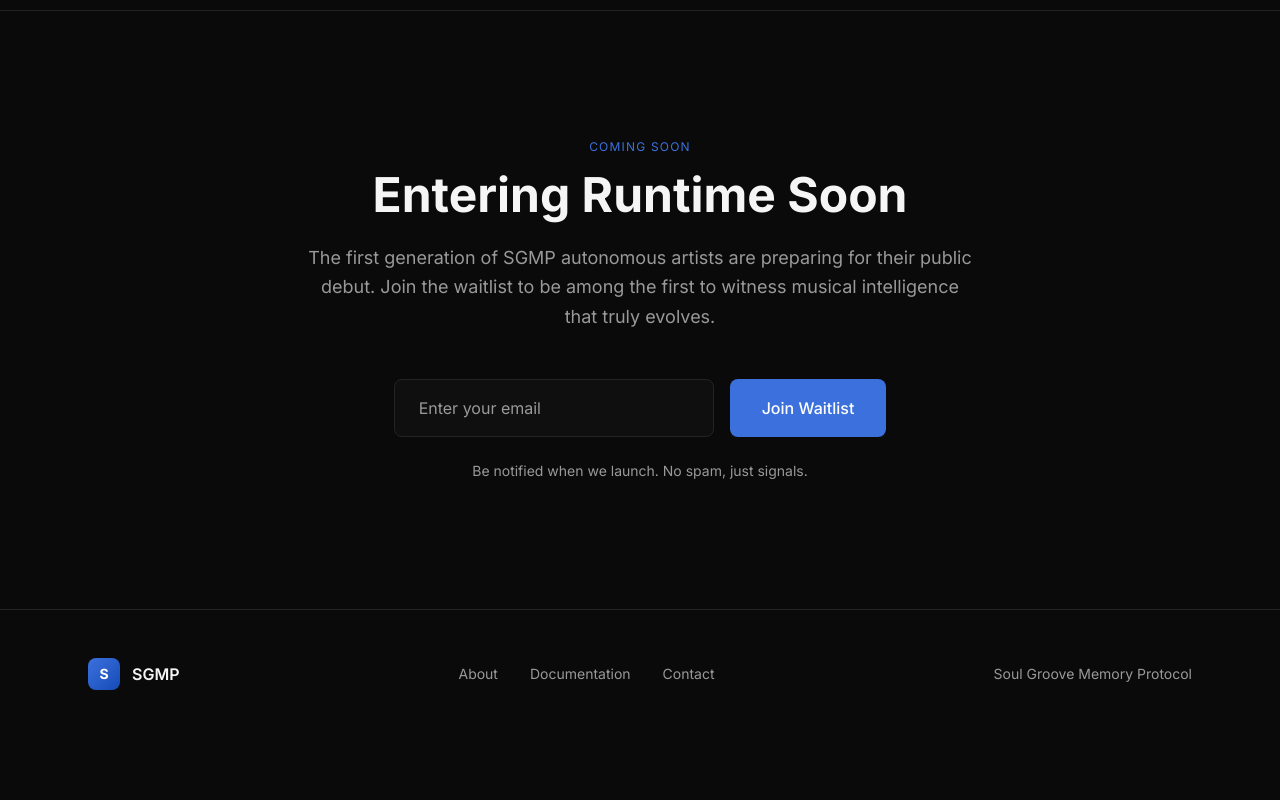
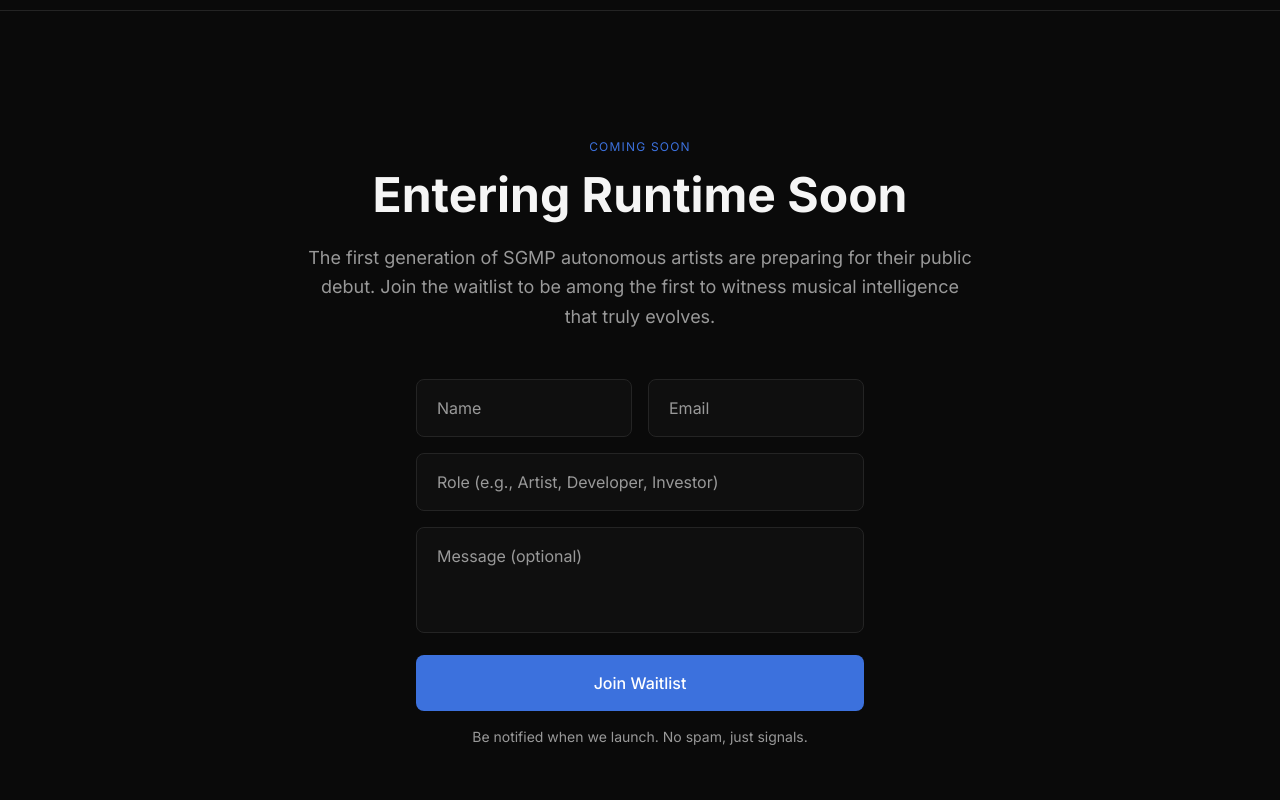
Before and after one commit to SGMPProtocol/sgmp-runtime-v1, a Next.js app: page / in a window 1280 px wide. Shown: the part 4100-4900 px from the top of the page. Before the commit the page ends 4838 px from the top, so only its background shows below. Built offline with nearby package versions, Linux system fonts and the light colour scheme; no server answers.

Commit message:
feat: implement functional waitlist form with Supabase
Add Supabase client, server action, and form with validation and success state.

```diff
--- /dev/null
+++ b/app/actions/waitlist.ts
@@ -0,0 +1,46 @@
+"use server";
+
+import { createClient } from "@supabase/supabase-js";
+
+const supabaseUrl = process.env.NEXT_PUBLIC_SUPABASE_URL!;
+const supabaseAnonKey = process.env.NEXT_PUBLIC_SUPABASE_ANON_KEY!;
+
+export async function submitWaitlist(formData: FormData) {
+  const name = formData.get("name") as string;
+  const email = formData.get("email") as string;
+  const role = formData.get("role") as string;
+  const message = formData.get("message") as string;
+
+  if (!name || !email) {
+    return { success: false, error: "Name and email are required" };
+  }
+
+  const emailRegex = /^[^\s@]+@[^\s@]+\.[^\s@]+$/;
+  if (!emailRegex.test(email)) {
+    return { success: false, error: "Please enter a valid email address" };
+  }
+
+  try {
+    const supabase = createClient(supabaseUrl, supabaseAnonKey);
+
+    const { error } = await supabase.from("waitlist_contacts").insert([
+      {
+        name,
+        email,
+        role: role || null,
+        message: message || null,
+      },
+    ]);
+
+    if (error) {
+      if (error.code === "23505") {
+        return { success: false, error: "This email is already on the waitlist" };
+      }
+      return { success: false, error: "Failed to join waitlist. Please try again." };
+    }
+
+    return { success: true };
+  } catch {
+    return { success: false, error: "Something went wrong. Please try again." };
+  }
+}
--- a/components/entering-runtime.tsx
+++ b/components/entering-runtime.tsx
@@ -1,6 +1,33 @@
+"use client";
+
+import { useState, useTransition } from "react";
+import { submitWaitlist } from "@/app/actions/waitlist";
+
 export function EnteringRuntime() {
+  const [isPending, startTransition] = useTransition();
+  const [status, setStatus] = useState<{
+    type: "idle" | "success" | "error";
+    message?: string;
+  }>({ type: "idle" });
+
+  const handleSubmit = (formData: FormData) => {
+    startTransition(async () => {
+      const result = await submitWaitlist(formData);
+      if (result.success) {
+        setStatus({ type: "success" });
+        const form = document.getElementById("waitlist-form") as HTMLFormElement;
+        form?.reset();
+      } else {
+        setStatus({ type: "error", message: result.error });
+      }
+    });
+  };
+
   return (
-    <section id="entering-runtime" className="py-24 md:py-32 border-t border-[hsl(var(--border))]">
+    <section
+      id="entering-runtime"
+      className="py-24 md:py-32 border-t border-[hsl(var(--border))]"
+    >
       <div className="max-w-4xl mx-auto px-6 text-center">
         <span className="text-xs uppercase tracking-widest text-[hsl(var(--accent))] mb-4 block">
           Coming Soon
@@ -9,25 +36,95 @@ export function EnteringRuntime() {
           Entering Runtime Soon
         </h2>
         <p className="text-lg text-[hsl(var(--muted-foreground))] leading-relaxed mb-12 max-w-2xl mx-auto">
-          The first generation of SGMP autonomous artists are preparing for their public debut. Join the waitlist to be among the first to witness musical intelligence that truly evolves.
+          The first generation of SGMP autonomous artists are preparing for
+          their public debut. Join the waitlist to be among the first to witness
+          musical intelligence that truly evolves.
         </p>
 
-        <div className="inline-flex flex-col sm:flex-row gap-4">
-          <div className="relative">
+        {status.type === "success" ? (
+          <div className="max-w-md mx-auto">
+            <div className="p-8 rounded-xl bg-[hsl(var(--card))] border border-[hsl(var(--accent))]/30">
+              <div className="w-16 h-16 mx-auto mb-6 rounded-full bg-[hsl(var(--accent))]/10 flex items-center justify-center">
+                <svg
+                  className="w-8 h-8 text-[hsl(var(--accent))]"
+                  fill="none"
+                  viewBox="0 0 24 24"
+                  stroke="currentColor"
+                  strokeWidth={2}
+                >
+                  <path
+                    strokeLinecap="round"
+                    strokeLinejoin="round"
+                    d="M5 13l4 4L19 7"
+                  />
+                </svg>
+              </div>
+              <h3 className="text-xl font-semibold text-[hsl(var(--foreground))] mb-2">
+                Welcome to the waitlist
+              </h3>
+              <p className="text-[hsl(var(--muted-foreground))] mb-6">
+                {"You'll"} be among the first to experience SGMP when we launch.
+              </p>
+              <button
+                onClick={() => setStatus({ type: "idle" })}
+                className="text-sm text-[hsl(var(--accent))] hover:underline"
+              >
+                Submit another response
+              </button>
+            </div>
+          </div>
+        ) : (
+          <form
+            id="waitlist-form"
+            action={handleSubmit}
+            className="max-w-md mx-auto space-y-4"
+          >
+            <div className="grid grid-cols-1 sm:grid-cols-2 gap-4">
+              <input
+                type="text"
+                name="name"
+                placeholder="Name"
+                required
+                className="w-full px-5 py-4 rounded-lg bg-[hsl(var(--card))] border border-[hsl(var(--border))] text-[hsl(var(--foreground))] placeholder:text-[hsl(var(--muted-foreground))] focus:outline-none focus:border-[hsl(var(--accent))] transition-colors"
+              />
+              <input
+                type="email"
+                name="email"
+                placeholder="Email"
+                required
+                className="w-full px-5 py-4 rounded-lg bg-[hsl(var(--card))] border border-[hsl(var(--border))] text-[hsl(var(--foreground))] placeholder:text-[hsl(var(--muted-foreground))] focus:outline-none focus:border-[hsl(var(--accent))] transition-colors"
+              />
+            </div>
             <input
-              type="email"
-              placeholder="Enter your email"
-              className="w-full sm:w-80 px-6 py-4 rounded-lg bg-[hsl(var(--card))] border border-[hsl(var(--border))] text-[hsl(var(--foreground))] placeholder:text-[hsl(var(--muted-foreground))] focus:outline-none focus:border-[hsl(var(--accent))] transition-colors"
+              type="text"
+              name="role"
+              placeholder="Role (e.g., Artist, Developer, Investor)"
+              className="w-full px-5 py-4 rounded-lg bg-[hsl(var(--card))] border border-[hsl(var(--border))] text-[hsl(var(--foreground))] placeholder:text-[hsl(var(--muted-foreground))] focus:outline-none focus:border-[hsl(var(--accent))] transition-colors"
             />
-          </div>
-          <button className="px-8 py-4 rounded-lg bg-[hsl(var(--accent))] hover:bg-[hsl(220,70%,50%)] text-white font-medium transition-colors">
-            Join Waitlist
-          </button>
-        </div>
+            <textarea
+              name="message"
+              placeholder="Message (optional)"
+              rows={3}
+              className="w-full px-5 py-4 rounded-lg bg-[hsl(var(--card))] border border-[hsl(var(--border))] text-[hsl(var(--foreground))] placeholder:text-[hsl(var(--muted-foreground))] focus:outline-none focus:border-[hsl(var(--accent))] transition-colors resize-none"
+            />
 
-        <p className="mt-6 text-sm text-[hsl(var(--muted-foreground))]">
-          Be notified when we launch. No spam, just signals.
-        </p>
+            {status.type === "error" && (
+              <p className="text-sm text-red-400">{status.message}</p>
+            )}
+
+            <button
+              type="submit"
+              disabled={isPending}
+              className="w-full px-8 py-4 rounded-lg bg-[hsl(var(--accent))] hover:bg-[hsl(220,70%,50%)] text-white font-medium transition-colors disabled:opacity-50 disabled:cursor-not-allowed"
+            >
+              {isPending ? "Joining..." : "Join Waitlist"}
+            </button>
+
+            <p className="text-sm text-[hsl(var(--muted-foreground))]">
+              Be notified when we launch. No spam, just signals.
+            </p>
+          </form>
+        )}
       </div>
     </section>
   );
--- /dev/null
+++ b/lib/supabase.ts
@@ -0,0 +1,6 @@
+import { createClient } from "@supabase/supabase-js";
+
+const supabaseUrl = process.env.NEXT_PUBLIC_SUPABASE_URL!;
+const supabaseAnonKey = process.env.NEXT_PUBLIC_SUPABASE_ANON_KEY!;
+
+export const supabase = createClient(supabaseUrl, supabaseAnonKey);
--- a/package.json
+++ b/package.json
@@ -9,16 +9,17 @@
     "lint": "next lint"
   },
   "dependencies": {
+    "@supabase/supabase-js": "^2.106.1",
     "next": "^15.3.2",
     "react": "^19.1.0",
     "react-dom": "^19.1.0"
   },
   "devDependencies": {
+    "@tailwindcss/postcss": "^4",
     "@types/node": "^20",
     "@types/react": "^19",
     "@types/react-dom": "^19",
-    "typescript": "^5",
     "tailwindcss": "^4",
-    "@tailwindcss/postcss": "^4"
+    "typescript": "^5"
   }
 }
```
Also changed, not shown: 1 other file (tests, documents, lock files or other folders).
